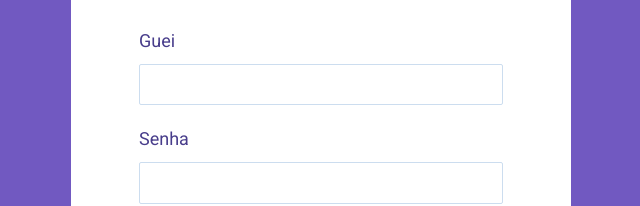
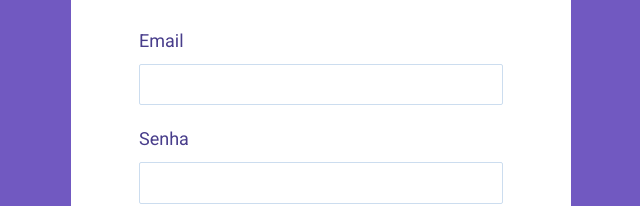
Before and after one commit to liviamarians12/pagina-login, a plain HTML site: page base/index.html in a window 1280 px wide. Shown: the part 403-609 px from the top of the page, 319-959 px from the left. Drawn offline with nearby package versions, Linux system fonts and the light colour scheme.

Commit message:
Corrigido email label

```diff
--- a/base/index.html
+++ b/base/index.html
@@ -34,7 +34,7 @@
 
 
           <div class="input-block">
-            <label for="login-email">Guei</label>
+            <label for="login-email">Email</label>
             <input type="email" id="login-email" />
           </div>
           <div class="input-block">
```
